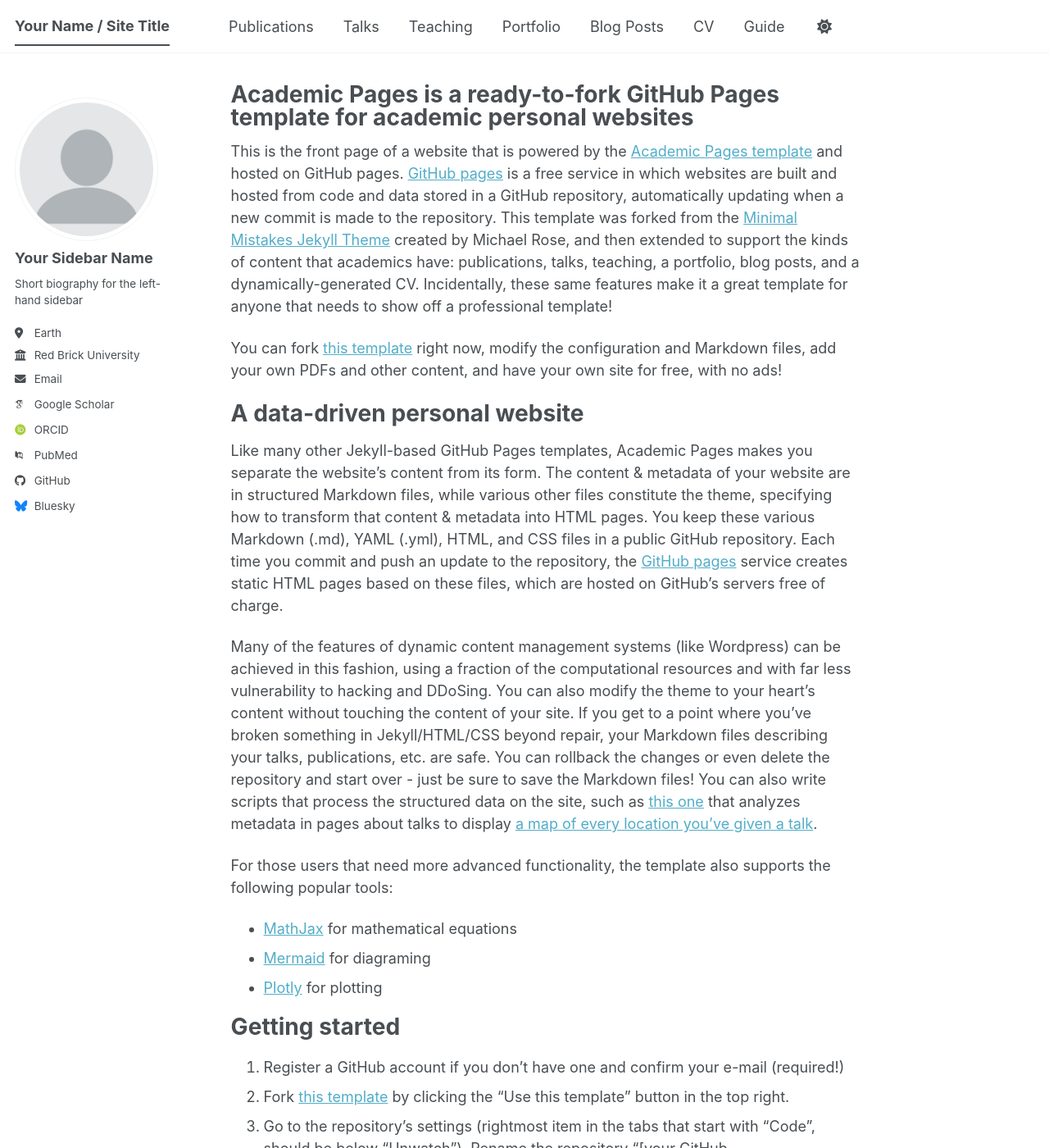
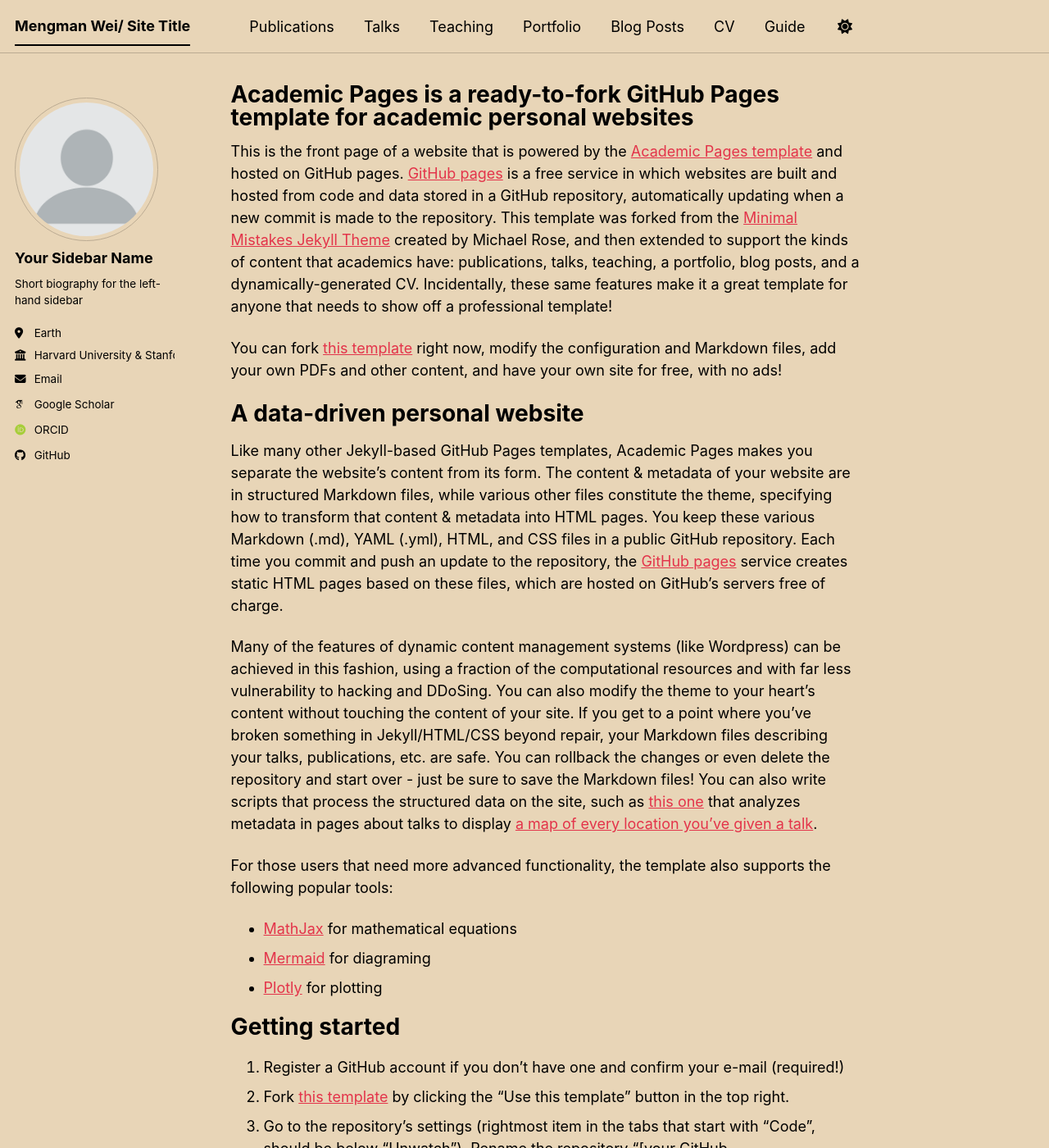
Before and after one commit to mw742/mw742.github.io, a Jekyll site: the page built from _pages/about.md, in a window 1280 px wide and 1400 px high. Shown: the whole window at 82% size. Built offline with Jekyll 4.4.1, drawn with Linux system fonts in a browser that asks for light colours; some web fonts are replaced; a script bundle is joined from its source files by our own code; library files that are not in the unit come from our copies; some of the changed text lies outside the part shown.

Commit message:
Update _config.yml

```diff
--- a/_config.yml
+++ b/_config.yml
@@ -8,15 +8,15 @@
 
 # Basic Site Settings
 locale                   : "en-US"
-site_theme               : "default" # The available themes options are "default", "air", "sunrise", "mint", "dirt" and "contrast"
-title                    : "Your Name / Site Title"
+site_theme               : "sunrise" # The available themes options are "default", "air", "sunrise", "mint", "dirt" and "contrast"
+title                    : "Mengman Wei/ Site Title"
 title_separator          : "-"
-name                     : &name "Your Name"
-description              : &description "Your Name's academic portfolio"   # Update this with a general description of your site, this is the default if not overridden by a page
-url                      : https://academicpages.github.io # The base hostname & protocol for your site e.g. "https://[your GitHub username].github.io",
+name                     : &name "Mengman Wei"
+description              : &description "Mengman Wei's academic portfolio"   # Update this with a general description of your site, this is the default if not overridden by a page
+url                      : https://mw742.github.io # The base hostname & protocol for your site e.g. "https://[your GitHub username].github.io",
                                                            # or if you already have some other page hosted on Github then use "https://[your GitHub username].github.io/[Your Repo Name]"
 baseurl                  : "" # the subpath of your site, e.g. "/blog"
-repository               : "academicpages/academicpages.github.io"
+repository               : "mw742/mw742.github.io"
 
 # Site Author - The following control what appear as part of the author content on the side bar.
 #               If a field is blank the icon and link will not appear, otherwise it will be shown.
@@ -28,20 +28,20 @@
   pronouns         : # example: "she/her"
   bio              : "Short biography for the left-hand sidebar"
   location         : "Earth"
-  employer         : "Red Brick University"
+  employer         : "Harvard University & Stanford University"
   uri              : # URL
-  email            : "none@example.org"
+  email            : "mw742@harvard.edu; mw742@stanford.edu"
 
   # Academic websites
   academia         : # URL
   arxiv            : # URL - Update with the correct link to your profile
-  googlescholar    : "https://scholar.google.com/citations?user=PS_CX0AAAAAJ"
+  googlescholar    : "https://scholar.google.com/citations?user=EELlby0AAAAJ&hl=en"
   inspire-hep      : # URL
   impactstory      : # URL
-  orcid            : "https://orcid.org/yourorcidurl"
+  orcid            : "https://orcid.org/0009-0008-0458-7140"
   semantic         : # URL
   ssrn             : # URL
-  pubmed           : "https://www.ncbi.nlm.nih.gov/pubmed/?term=john+snow"
+  pubmed           : #"https://www.ncbi.nlm.nih.gov/pubmed/?term=john+snow"
   researchgate     : # URL
   scopus           : # URL
   zotero           : # URL
@@ -57,7 +57,7 @@
 
   # Social media
   artstation       : # Username
-  bluesky          : "bsky.app" # Replace this with you Bluesky username
+  bluesky          : #"bsky.app" # Replace this with you Bluesky username
   facebook         : # Username
   flickr           : # Username
   foursquare       : # Username
```
